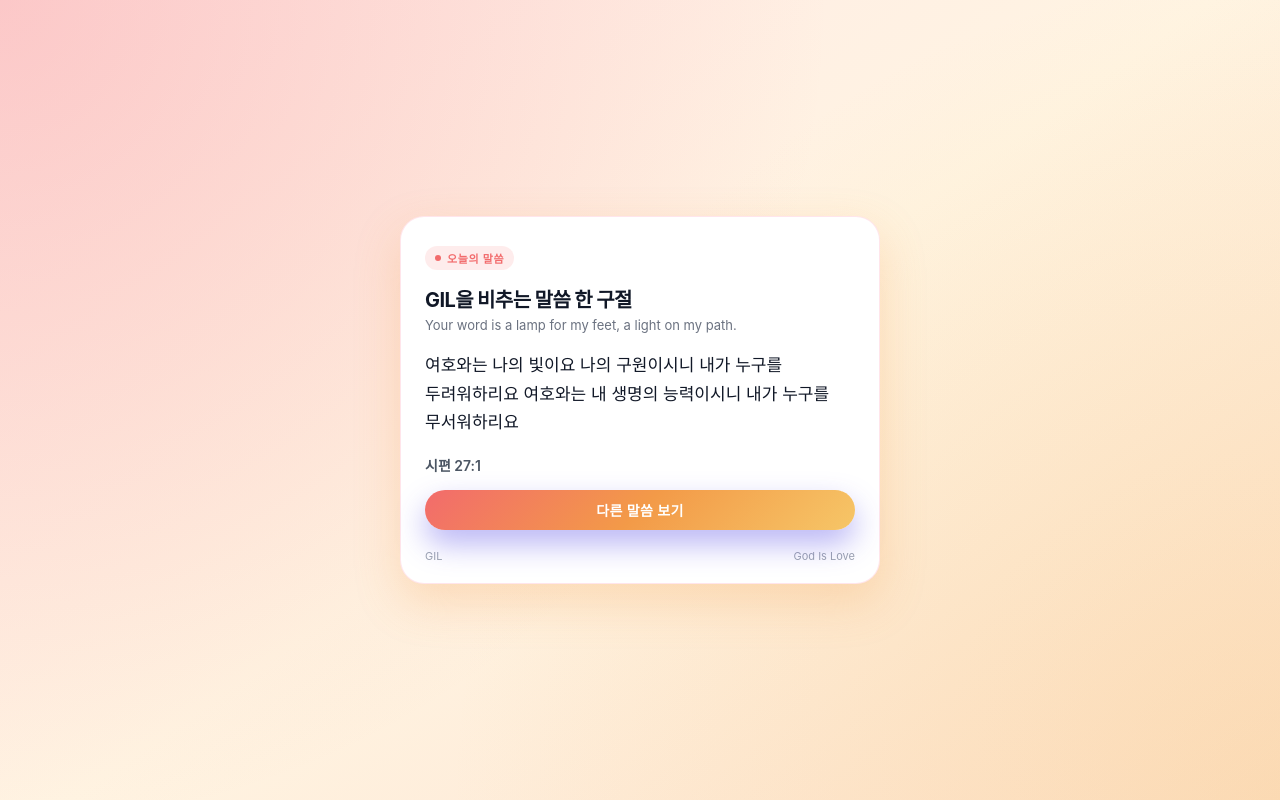
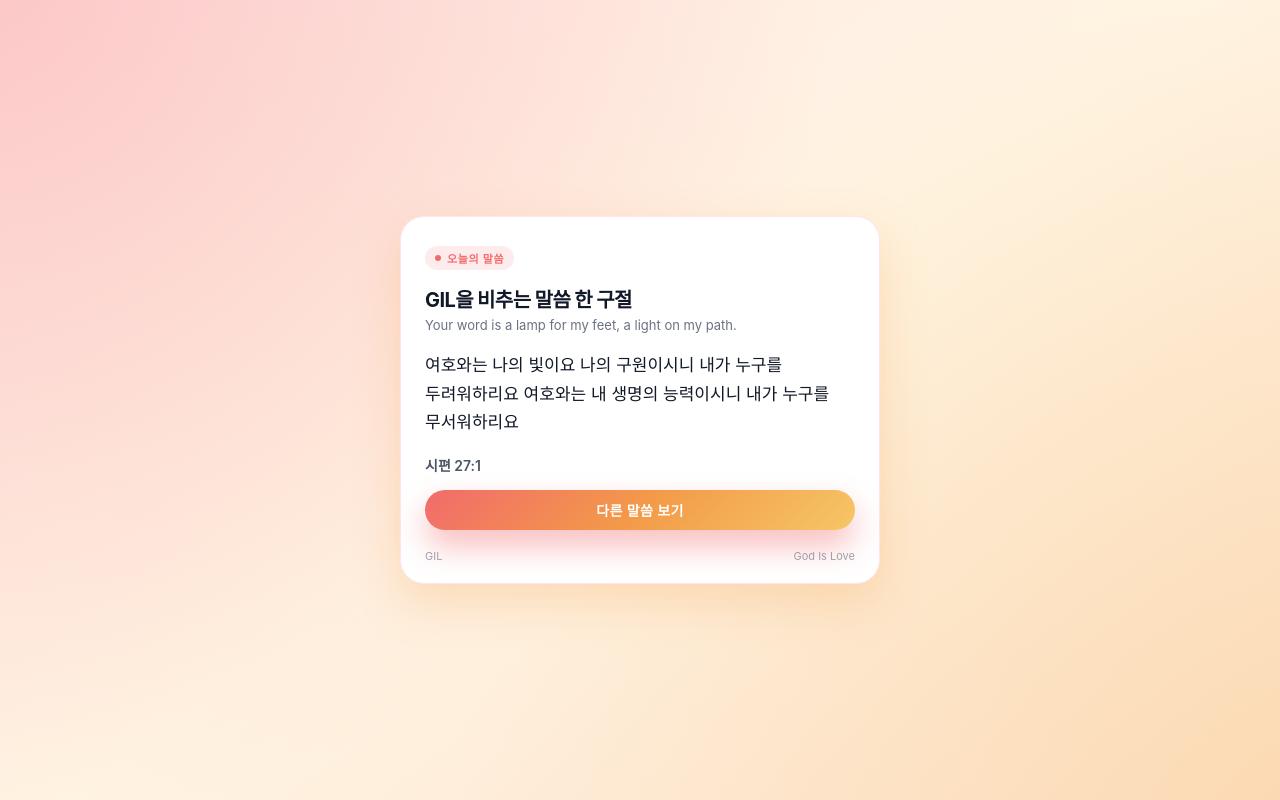
Before and after one commit to starrymisung/random_verses, a plain HTML site: page index.html in a window 1280 px wide. In both pictures the pointer is over the button "다른 말씀 보기". Drawn offline with Linux system fonts and the light colour scheme.

Commit message:
Update button hover shadow color and size

```diff
--- a/index.html
+++ b/index.html
@@ -132,7 +132,7 @@
 
     .btn:hover {
       transform: translateY(-1px);
-      box-shadow: 0 14px 30px rgba(79, 70, 229, 0.4);
+      box-shadow: 0 16px 32px rgba(242, 107, 108, 0.45);
     }
 
     .btn:active {
```
